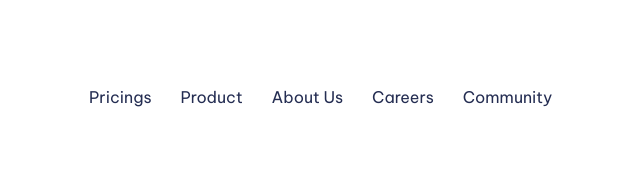
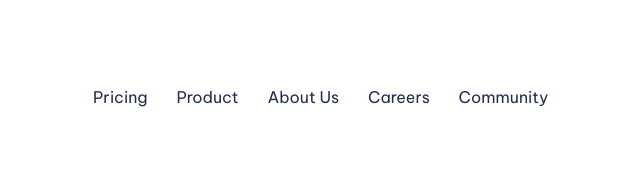
Before and after one commit to Jessica-adaeze/manage-landing-page, a plain HTML site: page index.html in a window 1280 px wide. Shown: the top 191 px of the page, 325-965 px from the left. Drawn offline with Linux system fonts and the light colour scheme.

Commit message:
Co-authored-by: Nathan Gideon <nathan-soft@users.noreply.github.com>

```diff
--- a/index.html
+++ b/index.html
@@ -11,7 +11,7 @@
         <nav class="nav">
             <img src="images/logo.svg" alt="Company's logo" class="logo" />
             <ul>
-                <li><a href="Pricing">Pricings</a></li>
+                <li><a href="Pricing">Pricing</a></li>
                 <li><a href="#Product">Product</a></li>
                 <li><a href="#AboutUs">About Us</a></li>
                 <li><a href="#Careers">Careers</a></li>
```
